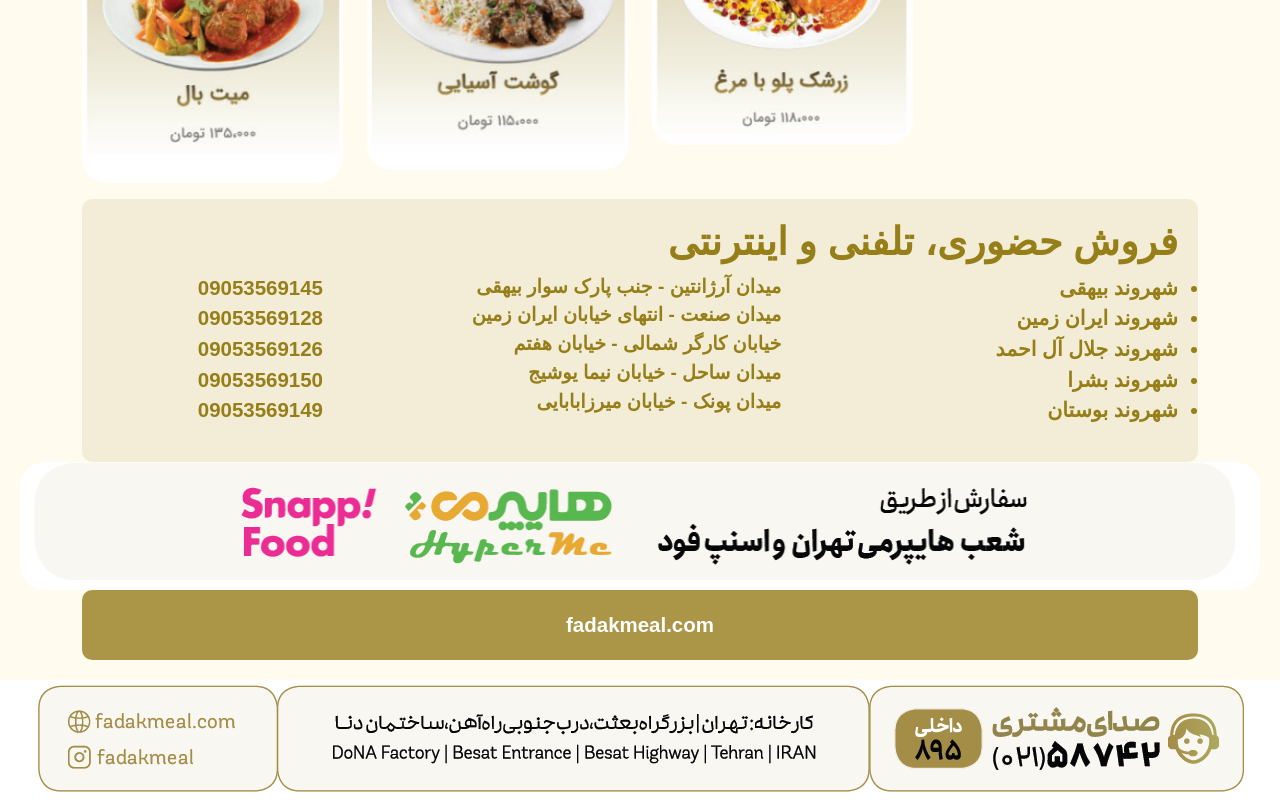
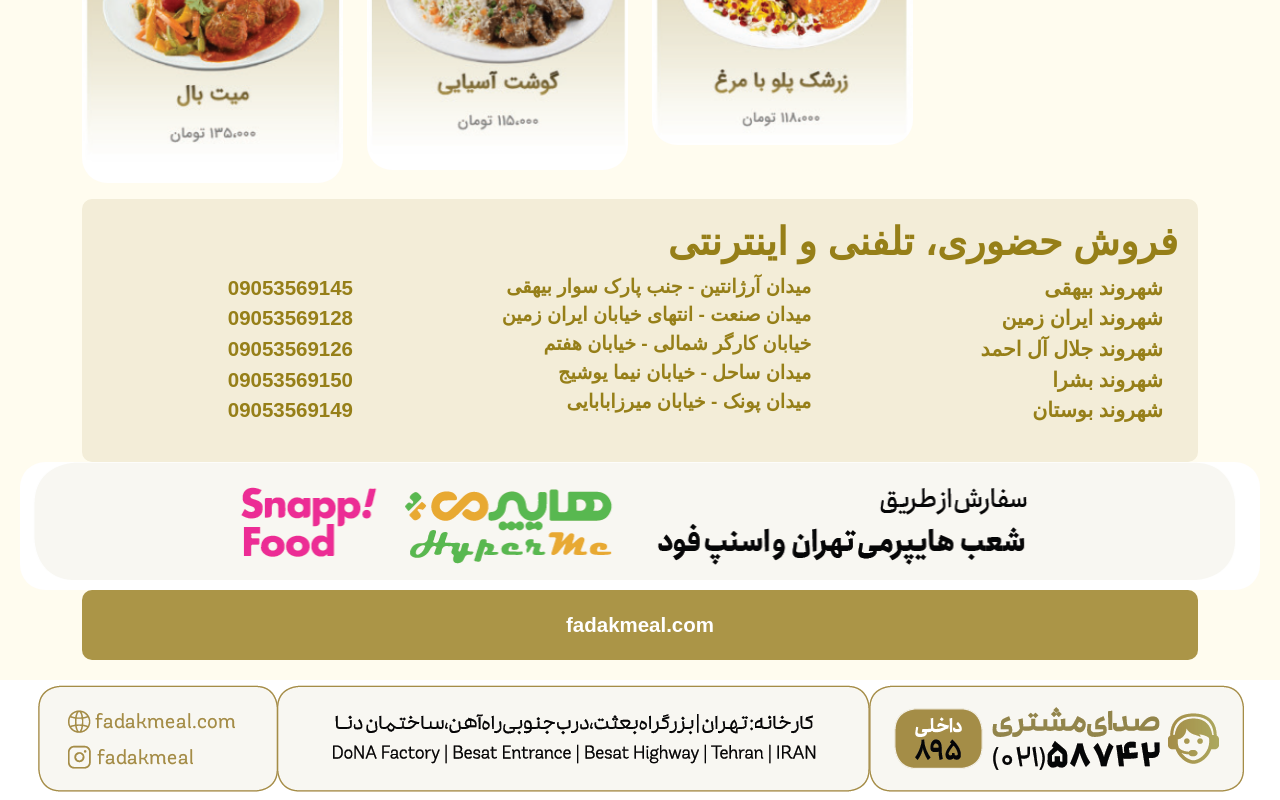
Before and after one commit to AliPak69/fadakmeal-landingpage, a plain HTML site: page index.html in a window 1280 px wide. Shown: the part 3580-4380 px from the top of the page. Drawn offline with nearby package versions, Linux system fonts and the light colour scheme.

Commit message:
Update styles.css

```diff
--- a/css/styles.css
+++ b/css/styles.css
@@ -47,10 +47,14 @@ a:hover {
       border-radius: 10px; /* Set your desired border radius */
       padding: 20px; /* Add padding for better visibility */
     }
-ul.no-marker, ol.no-marker {
+ul.no-marker {
       list-style-type: none;
       padding-left: 0;
-      margin-right: 30px;
+    }
+ul.no-marker-1 {
+      list-style-type: none;
+      padding-left: 0;
+      margin-right: 15px;
     }
 .overflow-container {
       max-width: none; /* Remove the maximum width of the container */
```
